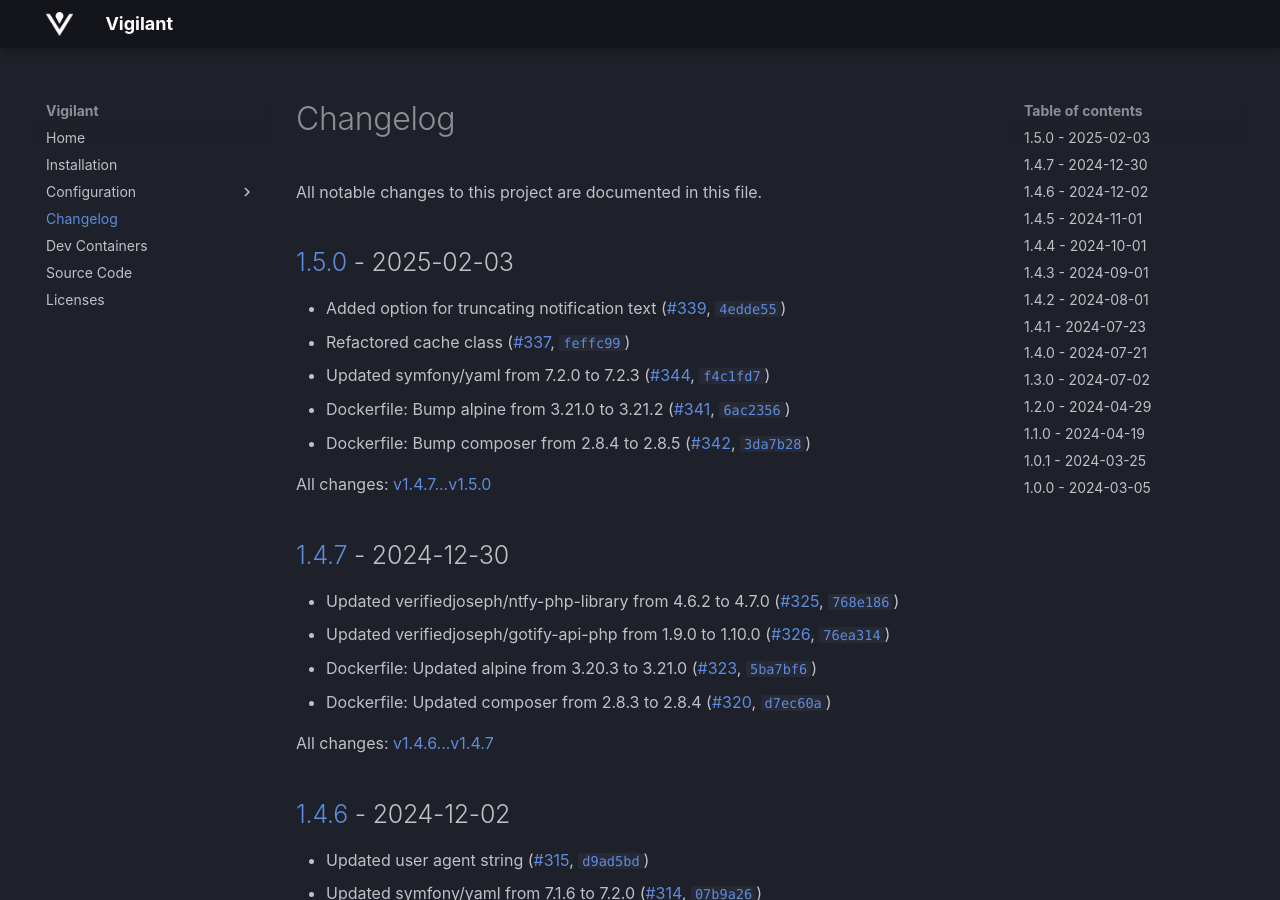
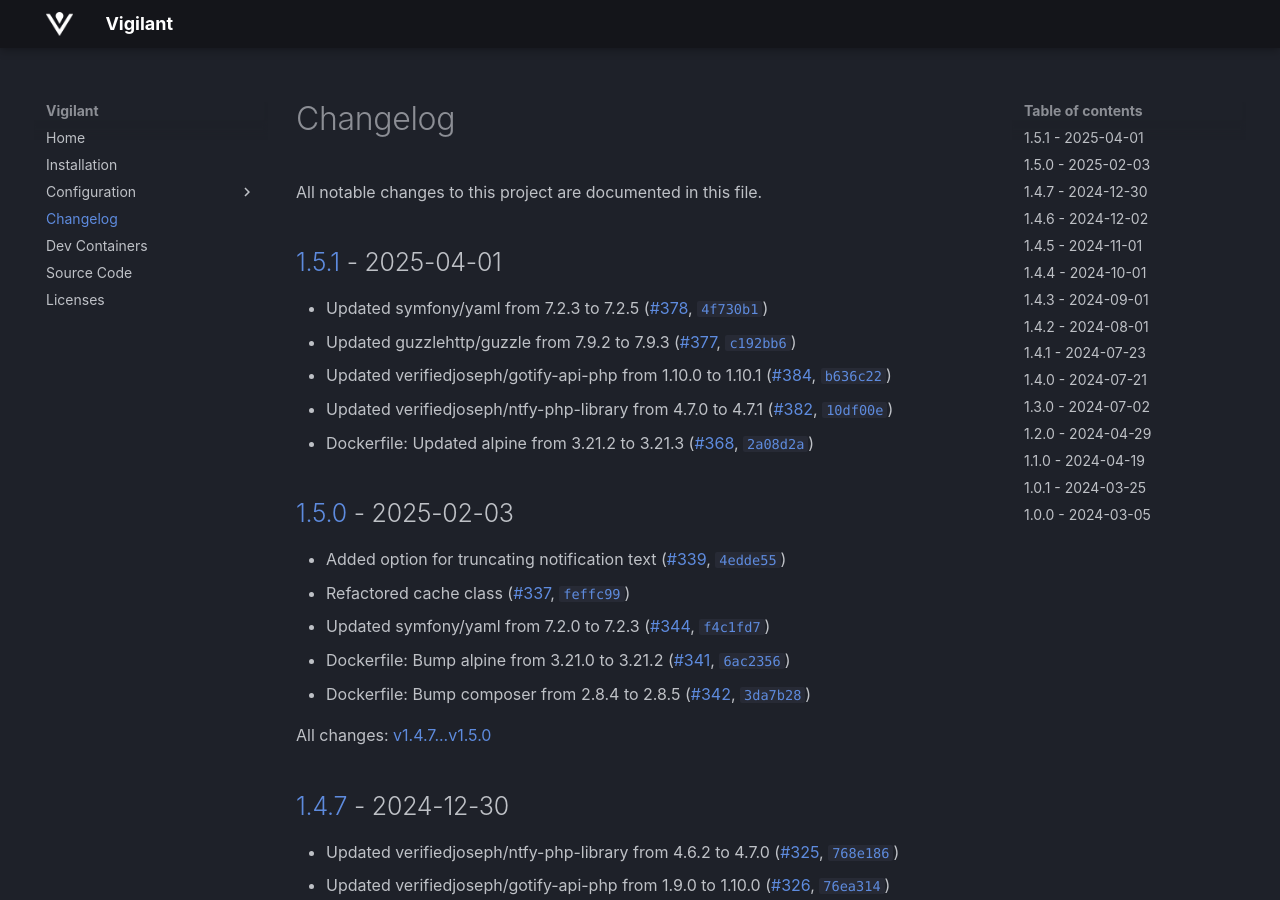
Before and after one commit to VerifiedJoseph/vigilant, an MkDocs documentation site: the page built from docs/changelog.md, in a window 1280 px wide and 900 px high. Built offline with MkDocs 1.6.1 and Material for MkDocs 9.7.7, drawn with Linux system fonts in a browser that asks for light colours; plug-ins that fetch from the network failed and are left out.

Commit message:
Version 1.5.1 (#385)

```diff
--- a/CHANGELOG.md
+++ b/CHANGELOG.md
@@ -1,6 +1,14 @@
 # Changelog
 
 All notable changes to this project are documented in this file.
+
+## [1.5.1](https://github.com/VerifiedJoseph/vigilant/releases/tag/v1.5.1) - 2025-04-01
+
+- Updated symfony/yaml from 7.2.3 to 7.2.5 ([#378](https://github.com/VerifiedJoseph/vigilant/pull/378), [`4f730b1`](https://github.com/VerifiedJoseph/vigilant/commit/4f730b127db5eadaf2c1439d47139159423f7330))
+- Updated guzzlehttp/guzzle from 7.9.2 to 7.9.3 ([#377](https://github.com/VerifiedJoseph/vigilant/pull/377), [`c192bb6`](https://github.com/VerifiedJoseph/vigilant/commit/c192bb6b427cd74523e5c21e9aed45374c16a727))
+- Updated verifiedjoseph/gotify-api-php from 1.10.0 to 1.10.1 ([#384](https://github.com/VerifiedJoseph/vigilant/pull/384), [`b636c22`](https://github.com/VerifiedJoseph/vigilant/commit/b636c22733c89342c062b640f84644e79f694c05))
+- Updated verifiedjoseph/ntfy-php-library from 4.7.0 to 4.7.1 ([#382](https://github.com/VerifiedJoseph/vigilant/pull/382), [`10df00e`](https://github.com/VerifiedJoseph/vigilant/commit/10df00ecee0d8b82675250e1986cddf336493e60))
+- Dockerfile: Updated alpine from 3.21.2 to 3.21.3 ([#368](https://github.com/VerifiedJoseph/vigilant/pull/368), [`2a08d2a`](https://github.com/VerifiedJoseph/vigilant/commit/2a08d2a1fdf4aa87c413c4354ac8efdd9485e9f1))
 
 ## [1.5.0](https://github.com/VerifiedJoseph/vigilant/releases/tag/v1.5.0) - 2025-02-03
 
--- a/docker-compose.yml
+++ b/docker-compose.yml
@@ -1,7 +1,7 @@
 version: '3'
 services:
   vigilant:
-    image: ghcr.io/verifiedjoseph/vigilant:1.5.0
+    image: ghcr.io/verifiedjoseph/vigilant:1.5.1
     environment:
       - VIGILANT_TIMEZONE=Europe/London
       - VIGILANT_NOTIFICATION_SERVICE=ntfy
--- a/docs/install.md
+++ b/docs/install.md
@@ -6,7 +6,7 @@
 version: '3'
 services:
   vigilant:
-    image: ghcr.io/verifiedjoseph/vigilant:1.5.0
+    image: ghcr.io/verifiedjoseph/vigilant:1.5.1
     environment:
       - VIGILANT_NOTIFICATION_SERVICE=ntfy
       - VIGILANT_NOTIFICATION_NTFY_URL=https://ntfy.sh/
```
Also changed, not shown: 1 other file.
